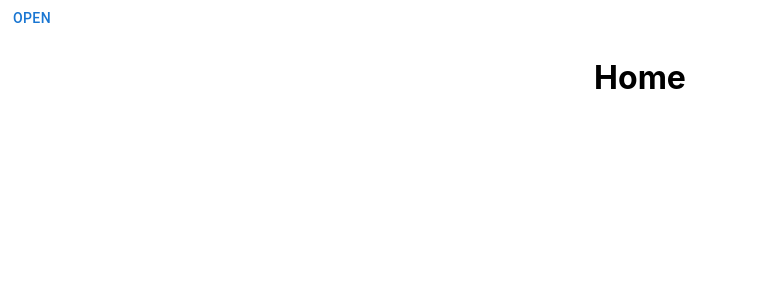
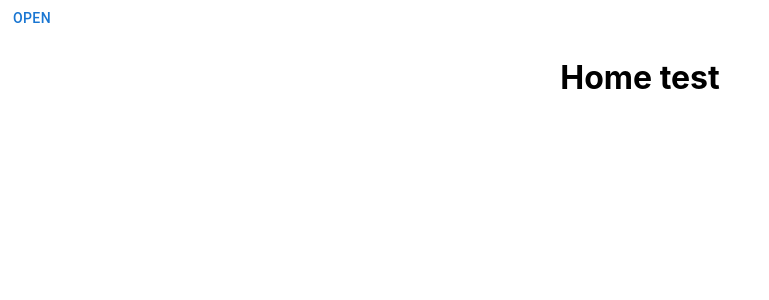
Before and after one commit to paweldolinski/fit-app, a React (Create React App) app in the folder client/: page / in a window 1280 px wide. Shown: the top 300 px of the page, without its empty margins (0-769 px from the left). Built offline with nearby package versions, Linux system fonts and the light colour scheme.

Commit message:
clearing

```diff
--- a/client/src/pages/Home.js
+++ b/client/src/pages/Home.js
@@ -1,7 +1,7 @@
 const Home = () => {
   return (
     <div className="register">
-      <h1>Home</h1>
+      <h1>Home test</h1>
     </div>
   );
 };
```
